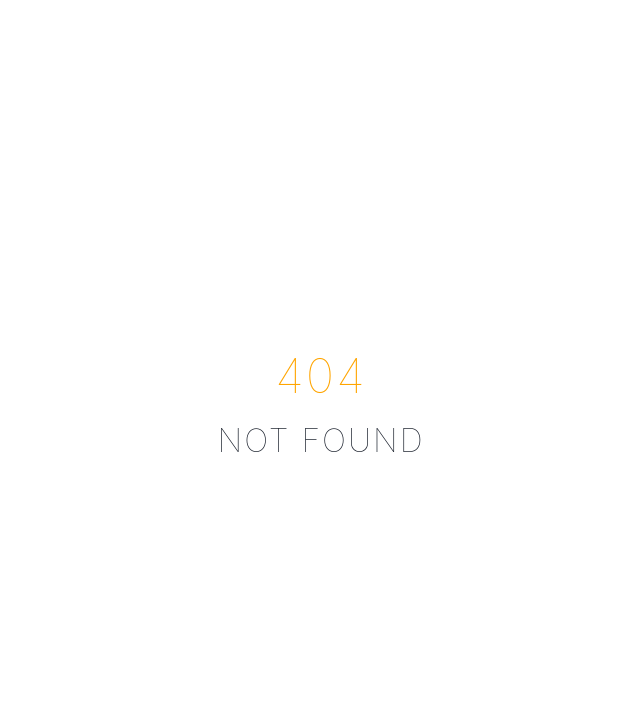
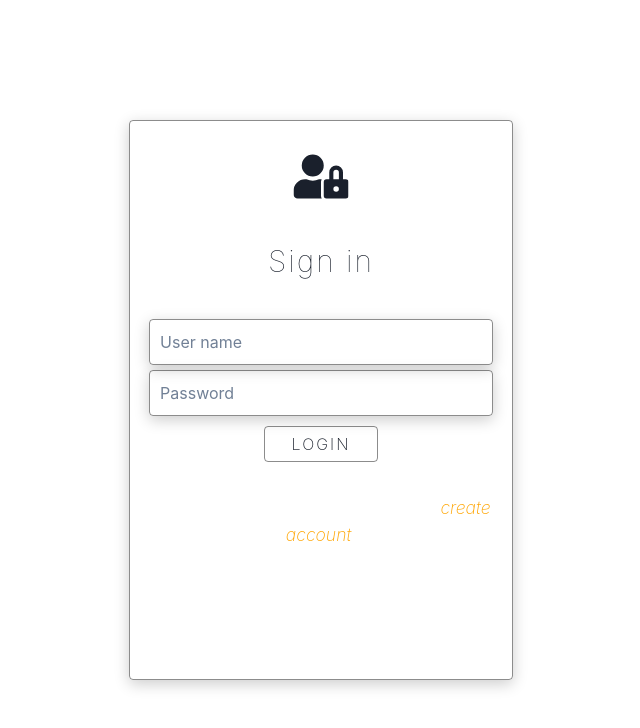
Before and after one commit to MS151994/company_manager_front, a React (Create React App) app: page /user/admin in a window 1280 px wide. Before the commit this address had no page. Shown: the top 728 px of the page, without its empty margins (319-959 px from the left). Built offline with nearby package versions, Linux system fonts and the light colour scheme.

Commit message:
Added user and admin page and app route

```diff
--- a/src/App.tsx
+++ b/src/App.tsx
@@ -10,6 +10,8 @@ import {Todos} from "./components/todos/todos";
 import {Tasks} from "./components/tasks/Tasks";
 import {ArchiveTasks} from "./components/tasks/ArchiveTasks";
 import {NotFound} from "./components/commons/404page/NotFound";
+import {UserPage} from "./pages/UserPage";
+import {AdminPage} from "./pages/AdminPage";
 
 export const App = () => {
     const [cookie] = useCookies(['user']);
@@ -29,6 +31,10 @@ export const App = () => {
                            element={(cookie.user && cookie.user !== "undefined") ? <Tasks/> : <UserLogin/>}/>
                     <Route path="/archive"
                            element={(cookie.user && cookie.user !== "undefined") ? <ArchiveTasks/> : <UserLogin/>}/>
+                    <Route path={'/user'}
+                           element={(cookie.user && cookie.user !== "undefined") ? <UserPage/> : <UserLogin/>}/>
+                    <Route path={'/user/admin'}
+                           element={(cookie.user && cookie.user !== "undefined") ? <AdminPage/> : <UserLogin/>}/>
                     <Route path='/*' element={<NotFound/>}/>
                 </Routes>
             </CookiesProvider>
--- /dev/null
+++ b/src/pages/AdminPage.tsx
@@ -0,0 +1 @@
+export const AdminPage = () => <h1>ADMIN PAGE</h1>
--- /dev/null
+++ b/src/pages/UserPage.tsx
@@ -0,0 +1,3 @@
+import {User} from "../components/user/user";
+
+export const UserPage = () => <User/>
```
